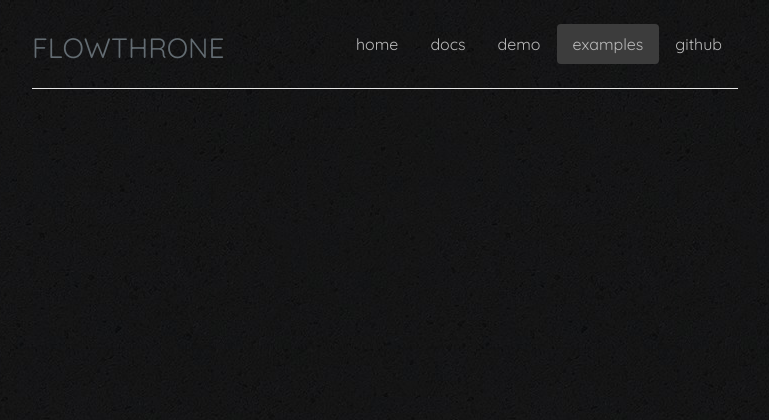
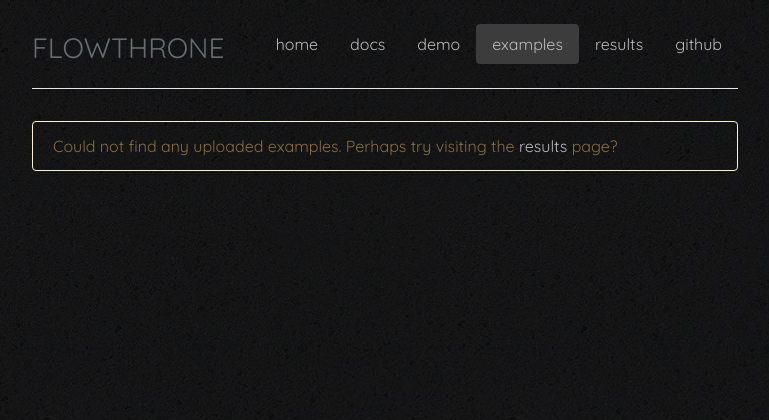
Before and after one commit to BlenderCN-Org/flowthrone, a Flask app: page /examples in a window 1280 px wide. Shown: the top 420 px of the page, without its empty margins (255-1024 px from the left). Run offline with Flask 2, Linux system fonts and the light colour scheme; parts of the project's set-up code (start-up, migrations or seed data) failed here and were passed over; some libraries are stand-ins or nearby versions.

Commit message:
Webserver update
Adds results/result views to the webserver, for displaying quantitative
statistics on common datasets.

```diff
--- a/webserver/requirements.txt
+++ b/webserver/requirements.txt
@@ -1,2 +1,3 @@
 Flask
 Flask-Markdown
+protobuf
--- a/webserver/server.py
+++ b/webserver/server.py
@@ -6,11 +6,14 @@
 import os
 import config
 import json
+import flowthrone_pb2
+import google.protobuf.text_format
 
 app = Flask(__name__)
 app.secret_key = 'secret'
 app.config['UPLOAD_FOLDER'] = config.UPLOAD_FOLDER
 app.config['MAX_CONTENT_LENGTH'] = config.MAX_CONTENT_LENGTH
+app.config['TEMPLATES_AUTO_RELOAD'] = True
 Markdown(app)
 
 """ Front page """
@@ -28,8 +31,8 @@
 """ Directory listing of runs that have been done. """
 @app.route('/examples')
 def examples():
-    uuids = [d for d in os.listdir(app.config['UPLOAD_FOLDER']) \
-            if utils.result_is_valid(app.config['UPLOAD_FOLDER'], d)]
+    uuids = [d for d in os.listdir(config.EXAMPLES_FOLDER) \
+            if utils.result_is_valid(config.EXAMPLES_FOLDER, d)]
     uuids.sort()
     uuids.reverse()
     return render_template('examples.html', results=uuids)
@@ -46,7 +49,7 @@
 """ View for content that's been uploaded. """
 @app.route('/uploads/<path:filename>')
 def uploaded_file(filename):
-    return send_from_directory(app.config['UPLOAD_FOLDER'], filename)
+    return send_from_directory(config.UPLOAD_FOLDER, filename)
 
 @app.route('/submit_task', methods=['POST'])
 def submit_task():
@@ -59,12 +62,30 @@
         return render_template('response.html', content=error_msg, error=True)
 
     # Task is valid, so schedule it and return the identifier.
-    task_uuid = utils.schedule_task(request, app.config['UPLOAD_FOLDER'])
+    task_uuid = utils.schedule_task(request, config.EXAMPLES_FOLDER)
     if not task_uuid:
         return internal_error()
 
     success_msg = ("Successfully uploaded files and scheduled a task '{}'.").format(task_uuid)
     return render_template('response.html', content=success_msg, error=False)
+
+
+@app.route('/results')
+def results():
+    results = [f for f in os.listdir(config.RESULTS_FOLDER) \
+        if os.path.isdir(os.path.join(config.RESULTS_FOLDER, f))]
+    results.sort()
+    return render_template('results.html', results=results)
+
+@app.route('/result/<result_id>')
+def result(result_id):
+    p = os.path.join(config.RESULTS_FOLDER, result_id)
+    result_pbtxt = [os.path.join(p, f) for f in os.listdir(p) if f.endswith('pbtxt')][0]
+    result_str = open(result_pbtxt, 'r').read()
+
+    stats = flowthrone_pb2.EvaluationOutput()
+    google.protobuf.text_format.Merge(result_str, stats)
+    return render_template('result.html', stats=stats, result_id=result_id)
 
 """ Returns a JSON with results for a given id. """
 @app.route('/load_example/<result_id>')
@@ -77,20 +98,20 @@
     }
 
     result_image_filename = utils.result_image_filename_or_none(
-            app.config['UPLOAD_FOLDER'], result_id)
+            config.EXAMPLES_FOLDER, result_id)
     result_video_filename = utils.result_video_filename_or_none(
-            app.config['UPLOAD_FOLDER'], result_id)
+            config.EXAMPLES_FOLDER, result_id)
     result_stderr_filename = utils.result_stderr_filename_or_none(
-            app.config['UPLOAD_FOLDER'], result_id)
+            config.EXAMPLES_FOLDER, result_id)
 
     if result_stderr_filename is not None:
         full_filename = os.path.join(
-            app.config['UPLOAD_FOLDER'], result_stderr_filename)
+            config.EXAMPLES_FOLDER, result_stderr_filename)
         result_data['stderr'] = open(full_filename).read()
     if result_image_filename is not None:
-        result_data['result_image_filename'] = result_image_filename
+        result_data['result_image_filename'] = os.path.join('examples', result_image_filename)
     if result_video_filename is not None:
-        result_data['result_video_filename'] = result_video_filename
+        result_data['result_video_filename'] = os.path.join('examples', result_video_filename)
 
     return json.dumps(result_data)
 
--- a/webserver/static/stylesheet.css
+++ b/webserver/static/stylesheet.css
@@ -80,8 +80,10 @@
 .transparent {
   background-color: rgba(0,0,0,0);
 }
+
 .list-group-item {
   padding: 3px 10px;
+  border: 1px solid rgba(100, 100, 100, 0.5);
 }
 .list-group-item:hover {
   background-color: rgba(50,50,50, 0.5);
@@ -172,3 +174,8 @@
   font-size: small;
   text-align: center;
 }
+
+.table td {
+  padding: 0.25em;
+  border: none;
+}
--- a/webserver/templates/base.html
+++ b/webserver/templates/base.html
@@ -5,7 +5,7 @@
     <meta name="viewport" content="width=device-width, initial-scale=1, shrink-to-fit=no">
     <link rel="stylesheet" href="https://maxcdn.bootstrapcdn.com/bootstrap/4.0.0-beta.3/css/bootstrap.min.css" integrity="sha384-Zug+QiDoJOrZ5t4lssLdxGhVrurbmBWopoEl+M6BdEfwnCJZtKxi1KgxUyJq13dy" crossorigin="anonymous">
     <link href="https://fonts.googleapis.com/css?family=Quicksand" rel="stylesheet">
-    <link href="static/stylesheet.css" rel="stylesheet">
+    <link href="/static/stylesheet.css" rel="stylesheet">
 
     <script src="https://code.jquery.com/jquery-3.2.1.min.js" crossorigin="anonymous"></script>
     <script src="https://cdnjs.cloudflare.com/ajax/libs/popper.js/1.12.9/umd/popper.min.js" integrity="sha384-ApNbgh9B+Y1QKtv3Rn7W3mgPxhU9K/ScQsAP7hUibX39j7fakFPskvXusvfa0b4Q" crossorigin="anonymous"></script>
@@ -34,6 +34,9 @@
           <a class="nav-link nav-link-examples" href="/examples">examples</a>
         </li>
         <li class="nav-item">
+          <a class="nav-link nav-link-results" href="/results">results</a>
+        </li>
+        <li class="nav-item">
           <a class="nav-link" href="https://github.com/vasiliykarasev/flowthrone">github</a>
         </li>
       </ul>
--- a/webserver/templates/examples.html
+++ b/webserver/templates/examples.html
@@ -41,7 +41,6 @@
   $('#result-visualization').show();
   callback = function(payload) {
     result = JSON.parse(payload);
-    console.log(result);
     // Paste stderr output.
     $('#result-stderr').text(result['stderr']);
 
@@ -63,6 +62,14 @@
 
 </script>
 
+{% if results|length == 0 %}
+<div class="alert alert-warning transparent">
+  Could not find any uploaded examples.
+  Perhaps try visiting the <a href="/results">results</a> page?
+</div>
+{% endif %}
+
+</div>
 <div class="container">
   <div class="container" id="result-visualization" style="display:none">
     <span class="result-heading" >Result id:</span>
@@ -93,10 +100,8 @@
 <script>
 // Remove stupid HTML video controls that obscure most of the video.
 $("#result-video").hover(function() {
-  console.log("hover");
   $(this).prop("controls", true);
 }, function() {
-  console.log("hoveroff");
   $(this).prop("controls", false);
 });
 
```
Also changed, not shown: webserver/config.py (+22 -3 lines), webserver/templates/result.html (added, +38 -0 lines), webserver/templates/results.html (added, +25 -0 lines), webserver/utils.py (line endings or trailing spaces), 1 other file.
